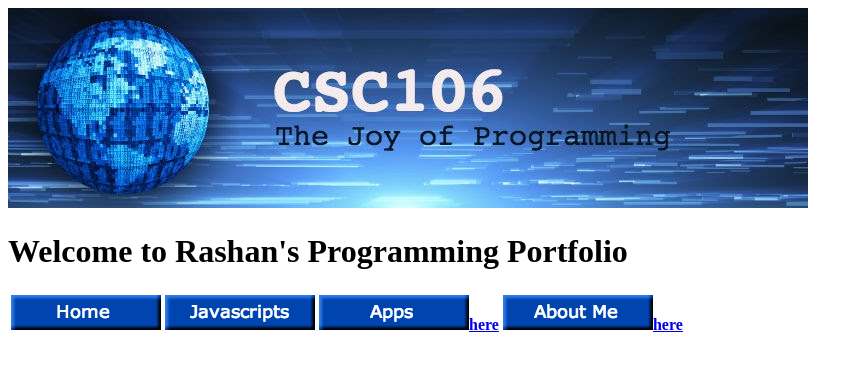
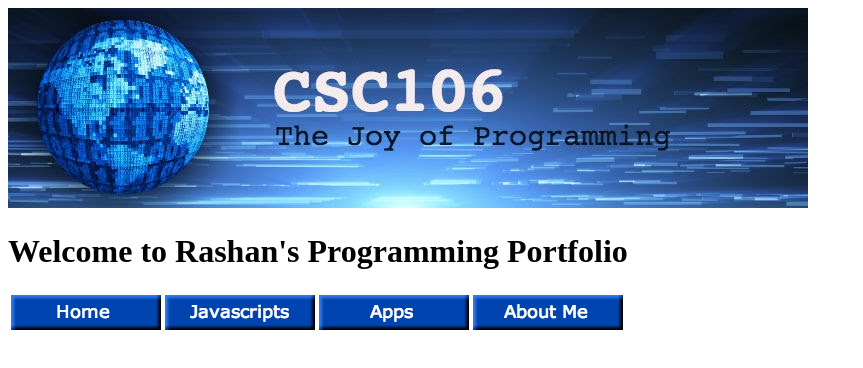
Before and after one commit to rashan24/rashan24.github.io, a plain HTML site: page index.html in a window 1280 px wide. Shown: the whole page, without its empty margins (0-863 px from the left). Drawn offline with Linux system fonts and the light colour scheme.

Commit message:
Update index.html

```diff
--- a/index.html
+++ b/index.html
@@ -10,6 +10,6 @@
         <table> <tr>
     <th><a href="Home Button"><img src="homebutton.png" alt="Home Button"></a></th>
     <th><a href="Javascript Button"><img src="javascript.png" alt="Javascript Button"></a></th>
-    <th><img src="appsbutton.png" alt="Apps Button"><a href="Apps Button">here</a></th>
-    <th><img src="aboutme.png" alt="About Me Button"><a href="About Me Button">here</a></th>
+    <th><a href="Apps Button"><img src="appsbutton.png" alt="Apps Button"></a></th>
+    <th><a href="About Me Button"><img src="aboutme.png" alt="About Me Button"></a></th>
   </tr>
```
